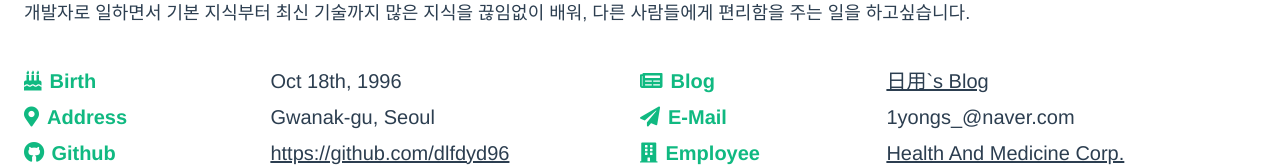
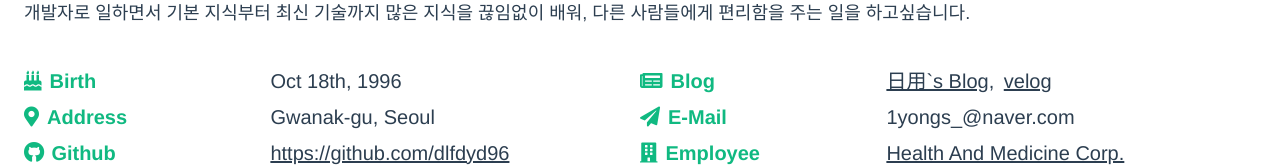
Before and after one commit to dlfdyd96/about-me, a Vue app: page /#/resume in a window 1280 px wide. Shown: the part 169-336 px from the top of the page. Built offline with nearby package versions, Linux system fonts and the light colour scheme.

Commit message:
FEAT: 이력서 Info에 여러개 아이템 나열 기능 추가

```diff
--- a/src/components/Resume/Detail.vue
+++ b/src/components/Resume/Detail.vue
@@ -18,14 +18,21 @@
           </div>
           <div class="col-span-3">
             <!-- description -->
+            <span v-for="(item, index) in value.items" :key="index">
               <a
                 class="font-medium underline"
-              v-if="value.href"
-              :href="value.href"
+                v-if="item.href"
+                :href="item.href"
                 target="_blank"
-              >{{ value.description }}</a
+                >{{ item.description }}</a
               >
-            <span class="font-medium" v-else>{{ value.description }}</span>
+              <span class="font-medium" v-else>{{ item.description }}</span>
+              <span
+                v-if="value.items.length > 1 && value.items.length != index + 1"
+                class="mr-1"
+                >,
+              </span>
+            </span>
           </div>
         </div>
       </div>
@@ -38,8 +45,13 @@ import { defineComponent, ref } from "vue";
 
 interface InfoItemI {
   title: string;
+  icon: string;
+  items: DescriptionItemI[];
+  href?: string;
+}
+
+interface DescriptionItemI {
   description: string;
-  icon: string;
   href?: string;
 }
 
@@ -60,35 +72,63 @@ export default defineComponent({
       birth: {
         title: `Birth`,
         icon: `fas fa-birthday-cake`,
+        items: [
+          {
             description: "Oct 18th, 1996",
+          },
+        ],
       },
       residence: {
         title: `Blog`,
         icon: `fas fa-newspaper`,
+        items: [
+          {
             description: `日用\`s Blog`,
             href: "https://dlfdyd96.tistory.com/",
+          },
+          {
+            description: `velog`,
+            href: "https://velog.io/@1yongs_",
+          },
+        ],
       },
       address: {
         title: `Address`,
         icon: `fas fa-map-marker-alt`,
+        items: [
+          {
             description: `Gwanak-gu, Seoul`,
+          },
+        ],
       },
       e_mail: {
         title: `E-Mail`,
         icon: `fas fa-paper-plane`,
+        items: [
+          {
             description: `1yongs_@naver.com`,
+          },
+        ],
       },
       github: {
         title: `github`,
         icon: `fab fa-github`,
+        items: [
+          {
             description: `https://github.com/dlfdyd96`,
             href: "https://github.com/dlfdyd96",
+          },
+        ],
       },
       employee: {
         title: `Employee`,
         icon: `fas fa-building`,
+        items: [
+          {
             description: `Health And Medicine Corp.`,
             href: "https://hnmcorp.kr/",
+          },
+        ],
       },
     });
 
```
Lines whose indentation alone changed are shown as unchanged.
